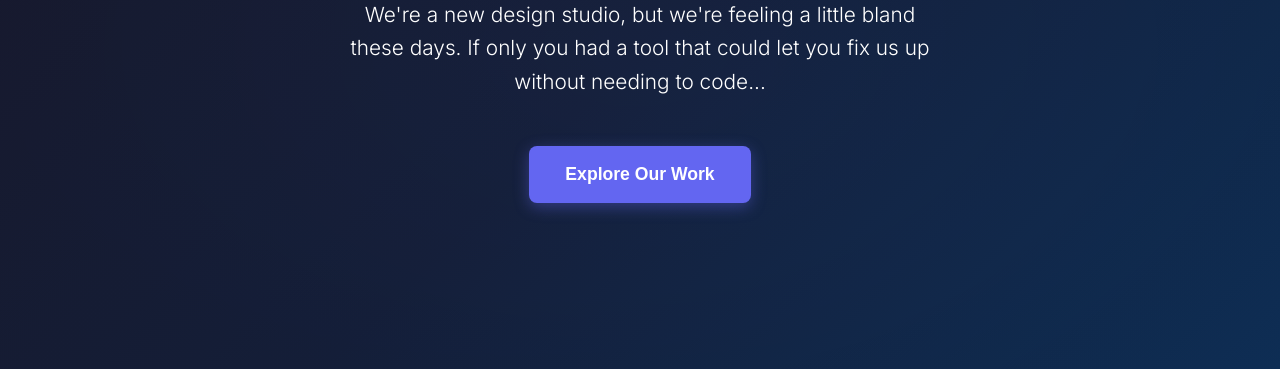
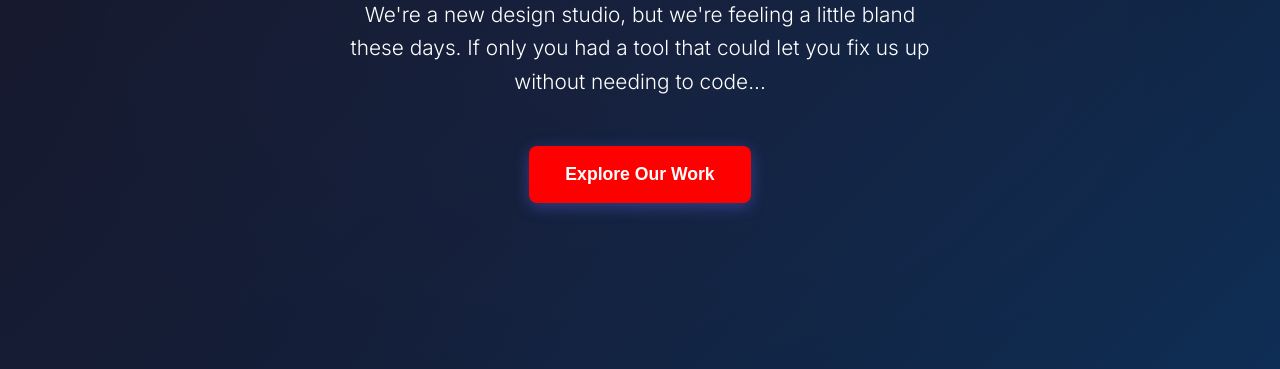
Before and after one commit to rivet-design/demo-design, a plain HTML site: page index.html in a window 1280 px wide. Shown: the part 431-800 px from the top of the page. Drawn offline with Linux system fonts and the light colour scheme.

Commit message:
feat: modified button.cta-button: make bg red
Element: button.cta-button
XPath: //*[@id="hero"]/div[1]/button[1]

Generated by Rivet Visual Editor

```diff
--- a/index.html
+++ b/index.html
@@ -6,7 +6,8 @@
     <title>Riveter Design Studios</title>
     <link href="https://fonts.googleapis.com/css2?family=Inter:wght@300;400;500;600;700&display=swap" rel="stylesheet">
     <link rel="stylesheet" href="styles.css">
-</head>
+  <script src="https://rivet-backend.onrender.com/api/selection-script" id="rivet-selection-script"></script>
+      </head>
 <body>
     <header>
         <nav>
@@ -32,7 +33,7 @@
             <div class="hero-content">
                 <h1>(Un)Creative Design Studio</h1>
                 <p>We're a new design studio, but we're feeling a little bland these days. If only you had a tool that could let you fix us up without needing to code...</p>
-                <button class="cta-button">Explore Our Work</button>
+                <button class="cta-button" style="background-color: red !important;">Explore Our Work</button>
             </div>
         </section>
 
```
